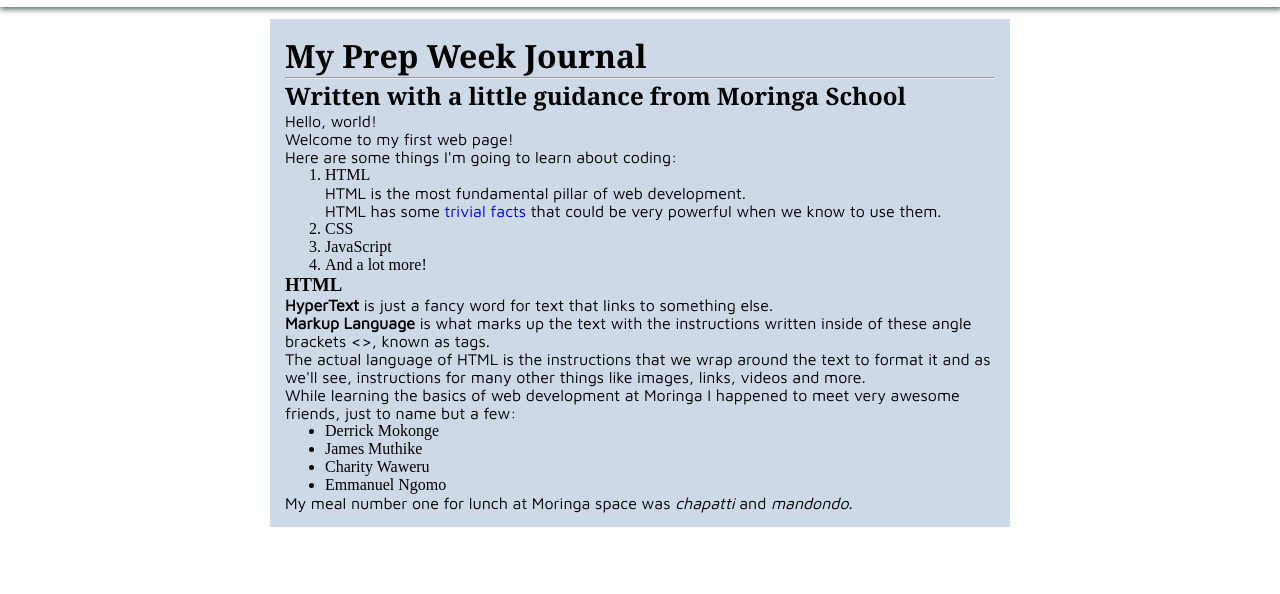
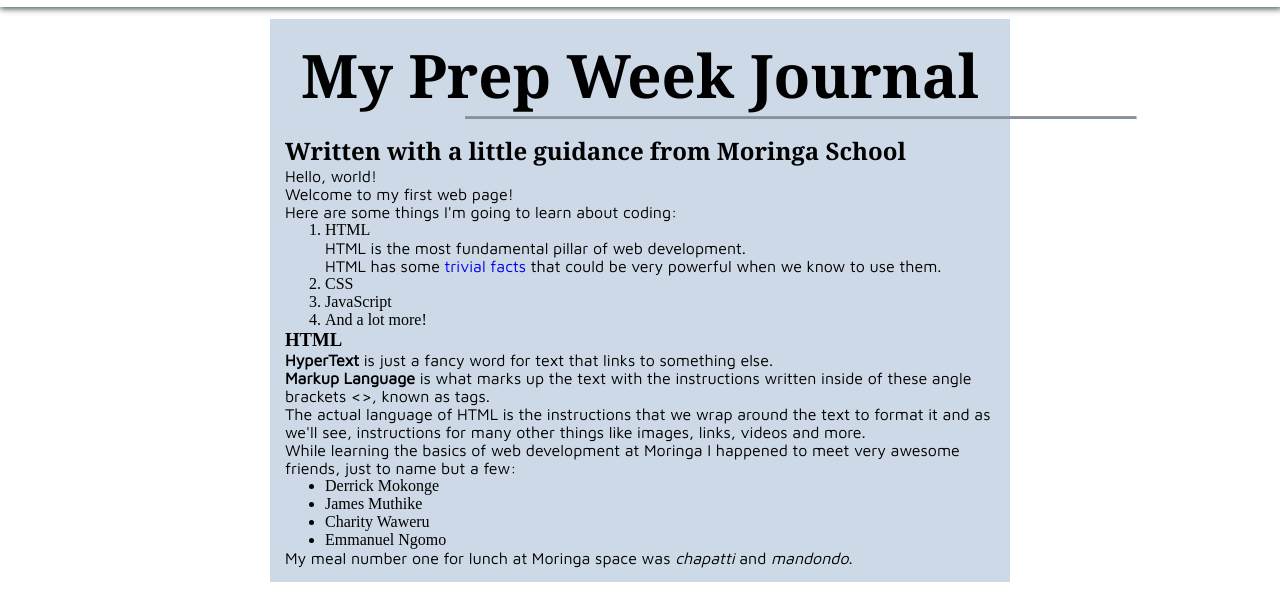
Before and after one commit to ShaviyaVictor/prep_journal, a plain HTML site: page index.html in a window 1280 px wide. Shown: the part 229-823 px from the top of the page. Before the commit the page ends 800 px from the top, so only its background shows below. Drawn offline with Linux system fonts and the light colour scheme.

Commit message:
Add style to our horizontal line

```diff
--- a/css/styles.css
+++ b/css/styles.css
@@ -24,6 +24,10 @@ p{
 }
 hr{
   width: auto;
+  margin-bottom: 15px;
+  border-bottom: 2px solid #8493A3;
+  width: 670px;
+  margin-left: 180px;
 }
 header{
   display: flex;
@@ -62,5 +66,8 @@ nav ul li a:hover, nav ul li a:focus{
   padding: 15px;
   background-color: #CDD9E6;
 /*whitish color*/
-
 }
+h1{
+  text-align: center;
+  font-size: 60px;
+}
```
